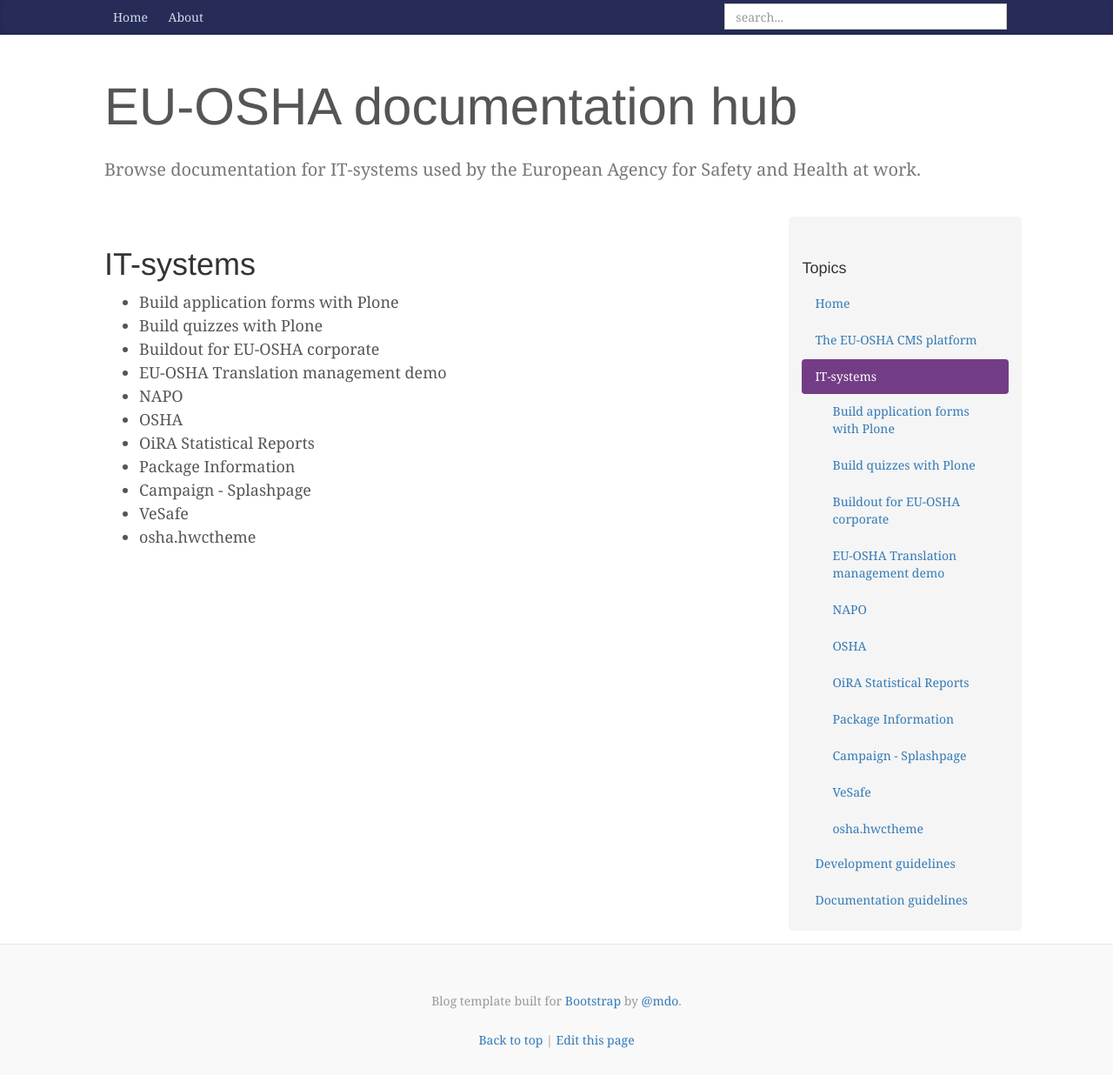
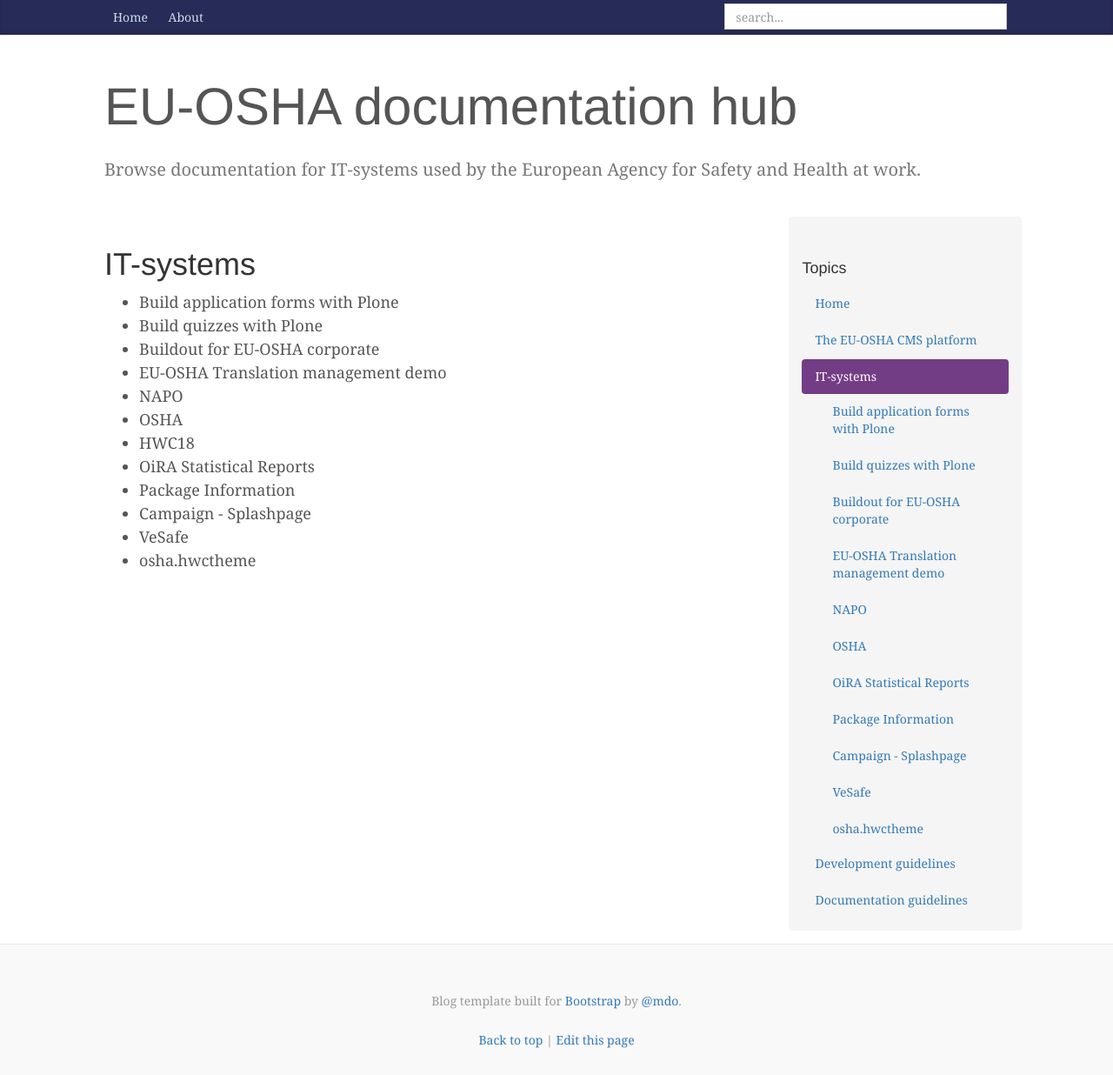
Before and after one commit to EU-OSHA/docs, a Jekyll site: the page built from IT-systems/index.md, in a window 1280 px wide. Shown: the whole page at 87% size. Built offline with Jekyll 4.4.1, drawn with Linux system fonts in a browser that asks for light colours; comment, search, counter and statistics services are not loaded.

Commit message:
Update index.md

```diff
--- a/IT-systems/index.md
+++ b/IT-systems/index.md
@@ -11,6 +11,7 @@ title: IT-systems
 * EU-OSHA Translation management demo
 * NAPO
 * OSHA
+* HWC18
 * OiRA Statistical Reports
 * Package Information
 * Campaign - Splashpage
```
